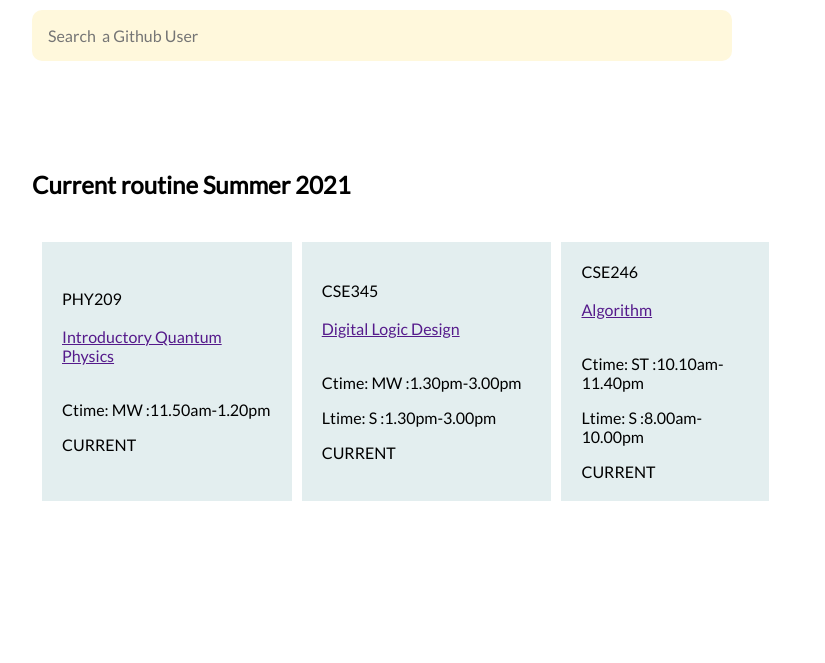
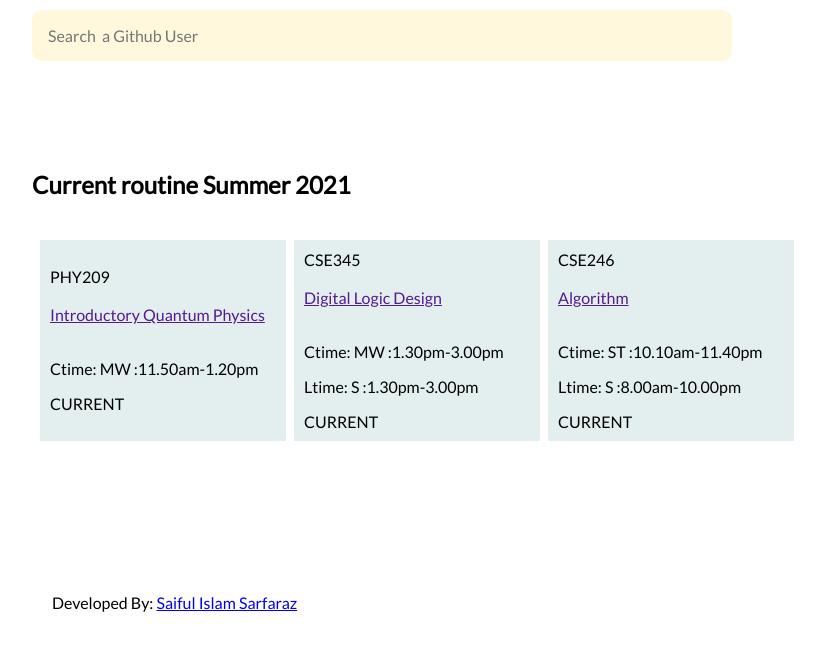
Before and after one commit to saifulislamsarfaraz/saifulislamsarfaraz.github.io, a PHP site: page / in a window 1280 px wide. Shown: the part 468-1131 px from the top of the page, without its empty margins (223-1048 px from the left). Before the commit the page ends 969 px from the top, so only its background shows below. Run offline with PHP 8.4, Linux system fonts and the light colour scheme; some libraries are stand-ins or nearby versions.

Commit message:
change new class routine

```diff
--- a/index.html
+++ b/index.html
@@ -103,13 +103,14 @@
 
       <p>
       </p>
-      <table width="97%" text-align="center" border-radius="0" cellpadding="0" style="border-spacing: 10px 4px"><tbody>
+      <table width="100%" text-align="center" border-radius="0" cellpadding="0" style="border-spacing: 8px 2px">
+        <tbody>
         <br><br>
         <br>
         <tr>
           <h2>Current routine Summer 2021</h2>
           <br>
-    <td style="padding:20px;width:35.33%;background-color:rgb(227, 238, 239)" >
+    <td style="padding:10px;width:33.33%;background-color:rgb(227, 238, 239)" >
       PHY209
       <br><br>
 
@@ -118,7 +119,7 @@
       <p>Ctime: MW :11.50am-1.20pm</p>
       CURRENT
     </td>
-          <td style="padding:20px;width:35.33%;background-color:rgb(227, 238, 239)" >
+          <td style="padding:10px;width:33.33%;background-color:rgb(227, 238, 239)" >
       CSE345
       <br><br>
       <a href="">Digital Logic Design </a>
@@ -127,7 +128,8 @@
       <p>Ltime: S :1.30pm-3.00pm</p>
       CURRENT
     </td>
-    <td style="padding:20px;width:35.33%;background-color:rgb(227, 238, 239)" >
+
+    <td style="padding:10px;width:33.33%;background-color:rgb(227, 238, 239)" >
       CSE246
       <br><br>
       <a href="">Algorithm</a>
@@ -135,9 +137,35 @@
       <p>Ctime: ST :10.10am-11.40pm</p>
       <p>Ltime: S :8.00am-10.00pm </p>
       CURRENT
+     </td>
+      </tr>
+
+    </tbody>
+
+</table>
+<br><br>
+<br><br>
+<br><br>
+
+<table width="100%" text-align="center" border-radius="0" cellspacing="0" cellpadding="20"><tbody>
+  <tr>
+    <td>
+<p>Developed By: <a href="saifulislamsarfaraz.github.io/"> Saiful Islam Sarfaraz</a></p>
     </td>
+  </tr>
+</tbody></table>
 
-      </tr>
+
+
+
+
+
+
+
+
+
+
+
 
 
 
--- a/style.css
+++ b/style.css
@@ -14,7 +14,6 @@ body {
   font-family: 'Lato', sans-serif;
   margin: 0;
   transition: transform 0.3s ease;
-
 }
 
 body.show-nav {
```
